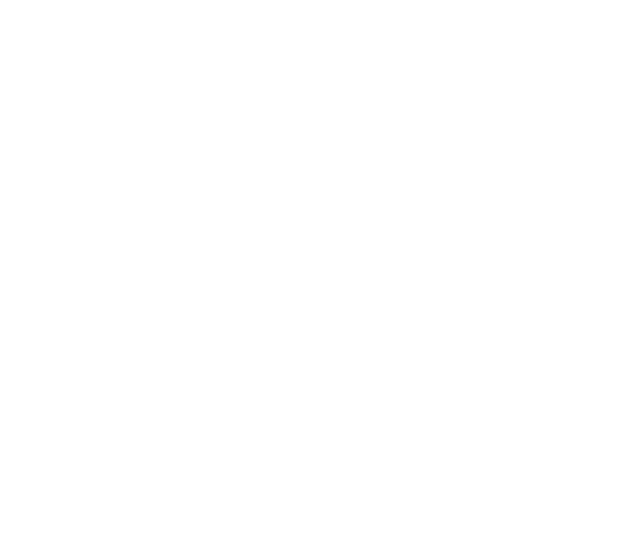
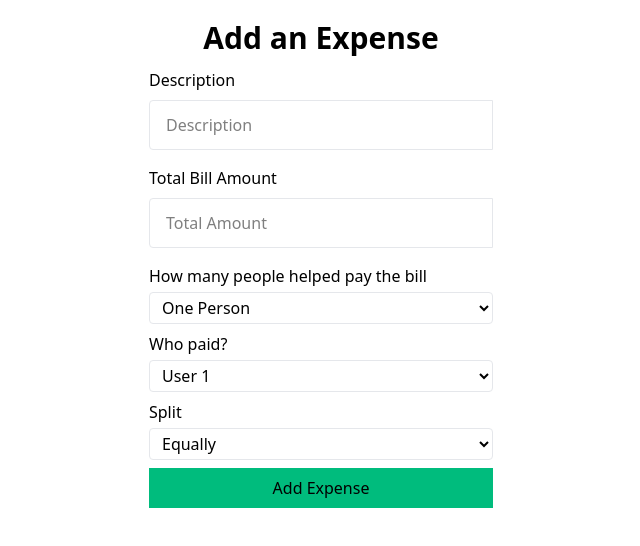
Before and after one commit to DamenaX/Split-The-Bill, a React (Vite) app: page /groups/add-expense in a window 1280 px wide. Before the commit this address had no page. Shown: the top 546 px of the page, without its empty margins (319-959 px from the left). Built offline with nearby package versions, Linux system fonts and the light colour scheme.

Commit message:
Add Expensing form scaffolding

```diff
--- a/src/App.jsx
+++ b/src/App.jsx
@@ -18,7 +18,7 @@
         <Route path="/" element={<AddGroup />}/>
         <Route path="add-members" element={<AddMembers />} />
         <Route path="groups" element={<Group />} />
-        <Route path="groups/:id/add-expense" element={<AddExpense />} />
+        <Route path="groups/add-expense" element={<AddExpense />} />
         <Route path="Dashboard" element={<Dashboard />} />
       </Routes>
     </BrowserRouter>
--- a/src/pages/AddExpense.jsx
+++ b/src/pages/AddExpense.jsx
@@ -1,5 +1,136 @@
+import { useState } from "react"
+
+import MainContainer from "../components/MainContainer"
+import MobileContainer from "../components/MobileContainer"
+import Button from "../components/buttons/Button"
+import Heading from "../components/text/Heading"
+import TextInput from "../components/form/TextInput"
+import UserBubble from "../components/UserBubble"
+import ExpenseTab from "../components/ExpenseTab"
+import BalanceTab from "../components/BalanceTab"
+
 function AddExpense() {
+    const [numberOfPayers, setNumberOfPayers] = useState("single");
+    const [split, setSplit] = useState("equally");
 
+    const singlePayerFields = (
+        <div className="flex flex-col w-full space-y-1">
+            <label for="single-payer">Who paid?</label>
+            <select id="single-payer" name="single-payer" className="w-full border border-gray-200 rounded-sm px-2 h-8">
+                {/* Enumerate actual users */}
+                <option value="user1">User 1</option>
+                <option value="user2">User 2</option>
+                <option value="user3">User 3</option>
+            </select>
+        </div>
+    )
+
+    const multiPayerFields = (
+        <div className="flex flex-col space-y-2">
+            <div className="flex justify-between">
+                <div className="space-x-2">
+                    <input type="checkbox" value="payer1" id="payer1" />
+                    <label for="payer1">You</label>
+                </div>
+
+                <input type="text" inputMode="numeric" id="payer1-paid-amount" className="border border-gray-300" />
+            </div>
+
+            <div className="flex justify-between">
+                <div className="space-x-2">
+                    <input type="checkbox" value="payer1" id="payer1" />
+                    <label for="payer1">User 2</label>
+                </div>
+
+                <input type="text" inputMode="numeric" id="payer1-paid-amount" className="border border-gray-300" />
+            </div>
+
+            <div className="flex justify-between">
+                <div className="space-x-2">
+                    <input type="checkbox" value="payer1" id="payer1" />
+                    <label for="payer1">User 3</label>
+                </div>
+
+                <input type="text" inputMode="numeric" id="payer1-paid-amount" className="border border-gray-300" />
+            </div>
+
+        </div>
+    )
+
+    const unequalSplitFields = (
+        <div className="flex flex-col space-y-2">
+            <div className="flex justify-between">
+                <div className="space-x-2">
+
+                    <label for="payer1">You</label>
+                </div>
+
+                <input type="text" inputMode="numeric" id="payer1-paid-amount" className="border border-gray-300" />
+            </div>
+
+            <div className="flex justify-between">
+                <div className="space-x-2">
+
+                    <label for="payer1">User 2</label>
+                </div>
+
+                <input type="text" inputMode="numeric" id="payer1-paid-amount" className="border border-gray-300" />
+            </div>
+
+            <div className="flex justify-between">
+                <div className="space-x-2">
+
+                    <label for="payer1">User 3</label>
+                </div>
+
+                <input type="text" inputMode="numeric" id="payer1-paid-amount" className="border border-gray-300" />
+            </div>
+
+        </div>
+    )
+
+    return (
+        <MainContainer>
+            <MobileContainer variant="scrollable">
+                <div className="w-full space-y-3">
+                    <Heading tagName="h1" level="1"> Add an Expense</Heading>
+                    <form className="flex flex-col space-y-2">
+                        <TextInput id="expense-description" placeholder="Description" isRequired={true} variant="default-wide" label="Description" />
+                        <TextInput id="expense-total-amount " placeholder="Total Amount" isRequired={true} variant="default-wide" label="Total Bill Amount" />
+
+                        <div className="flex flex-col w-full space-y-1">
+                            <label for="number-of-payers">How many people helped pay the bill</label>
+                            <select onChange={(e) => setNumberOfPayers(e.target.value)} id="number-of-payers" name="number-of-payers" className="w-full border border-gray-200 rounded-sm px-2 h-8">
+                                <option value="single">One Person</option>
+                                <option value="multiple">Multiple people</option>
+                            </select>
+                        </div>
+
+                        {numberOfPayers === "single" ? singlePayerFields : multiPayerFields }
+
+
+
+
+                        <div className="flex flex-col w-full space-y-1">
+                            <label for="split">Split</label>
+                            <select onChange={(e) => setSplit(e.target.value)} className="w-full border border-gray-200 rounded-sm px-2 h-8">
+                                <option value="equally">Equally</option>
+                                <option value="unequally">Unequally</option>
+                            </select>
+                        </div>
+
+                        {/* if unequally */}
+
+                        {split === "equally" ? "" : unequalSplitFields}
+
+                        <Button type="submit" variant="default">Add Expense</Button>
+
+                    </form>
+                </div>
+            </MobileContainer>
+        </MainContainer>
+
+    )
 }
 
 export default AddExpense
```
